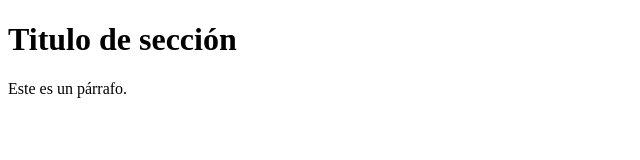
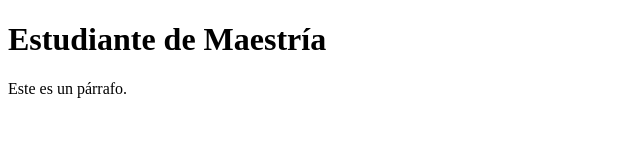
Before and after one commit to jcoloradoh/demo_html, a plain HTML site: page index.html in a window 1280 px wide. Shown: the whole page, without its empty margins (0-640 px from the left). Drawn offline with Linux system fonts and the light colour scheme.

Commit message:
Update index.html

```diff
--- a/index.html
+++ b/index.html
@@ -3,11 +3,11 @@
   <head>
     <meta charset="utf-8">
     <!--- este es un comentario --->
-    <title>Titulo en la pestaña</title>
+    <title>John Alejandro Colorado Henao</title>
   </head>
   <body>
     <div>
-        <h1>Titulo de sección</h1>
+        <h1>Estudiante de Maestría</h1>
         <p>Este es un párrafo.</p>
     </div>
   </body>
```
